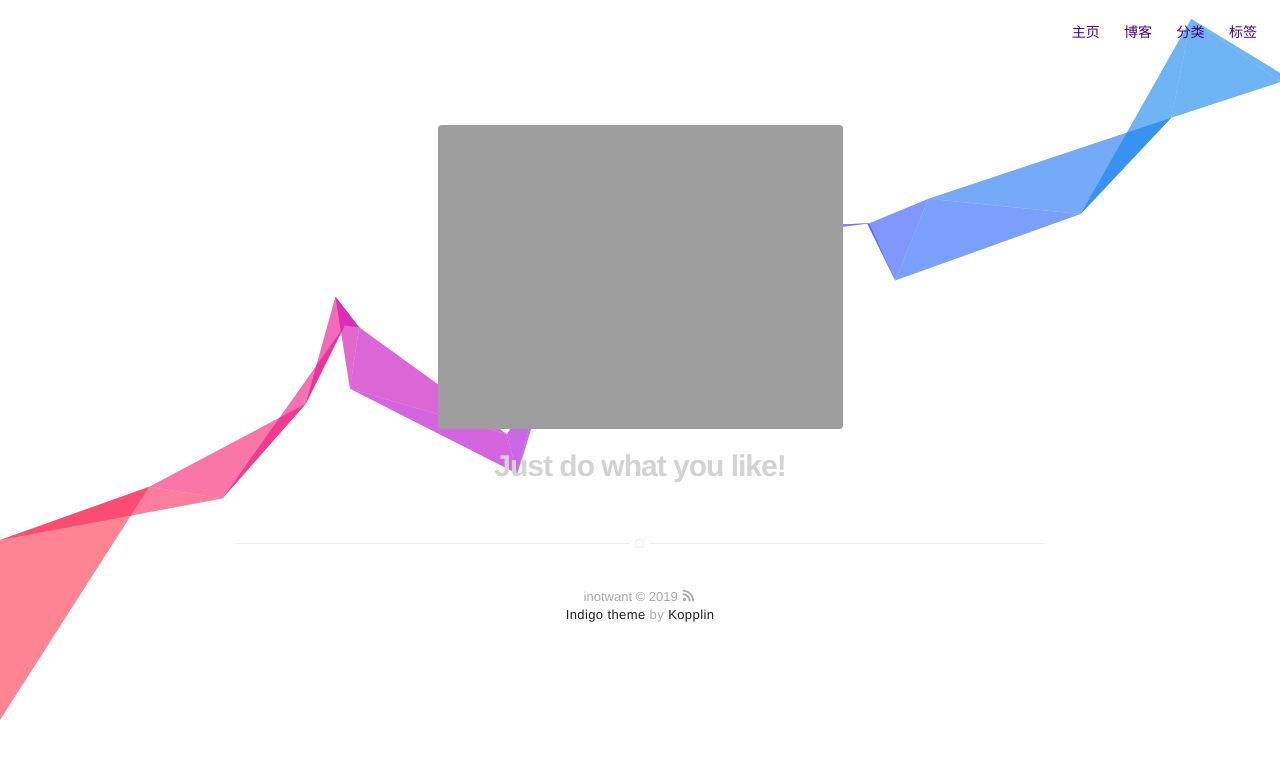
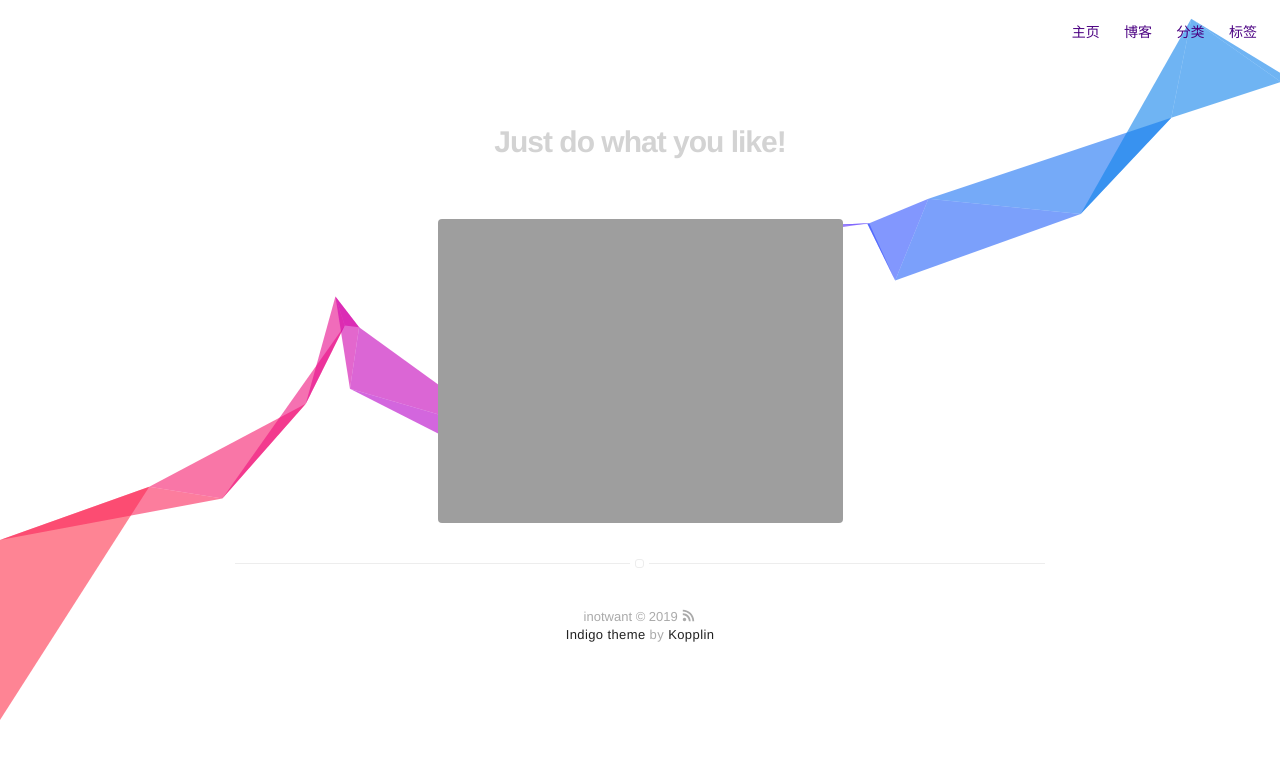
Before and after one commit to INotWant/INotWant.github.io, a Jekyll site: the page built from about.md, in a window 1280 px wide. Shown: the top 759 px of the page. Built offline with Jekyll 4.4.1, drawn with Linux system fonts in a browser that asks for light colours.

Commit message:
update about

```diff
--- a/about.md
+++ b/about.md
@@ -3,6 +3,6 @@ title: About
 layout: page
 ---
 
-![Profile Image]({{ site.url }}/assets/images/about_picture_1.PNG)
+<h1 style="text-align:center;color:#D3D3D3">Just do what you like!</h1>
 
-<h1 style="text-align:center;color:#D3D3D3">Just do what you like!</h1>
+![Profile Image]({{ site.url }}/assets/images/about_picture_1.jpg)
```
